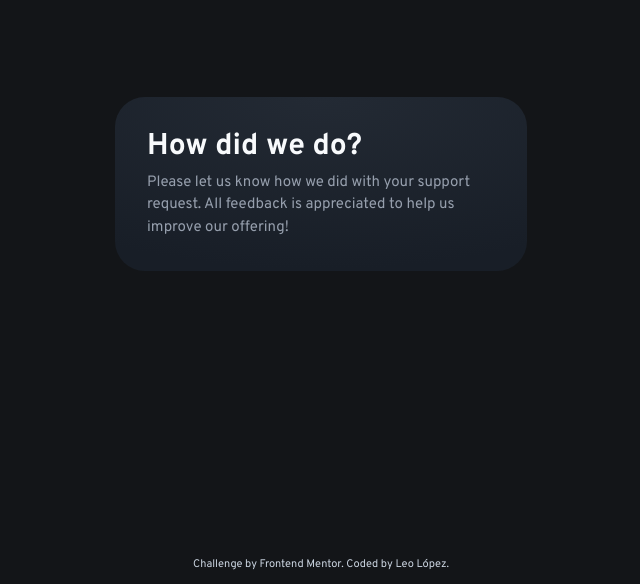
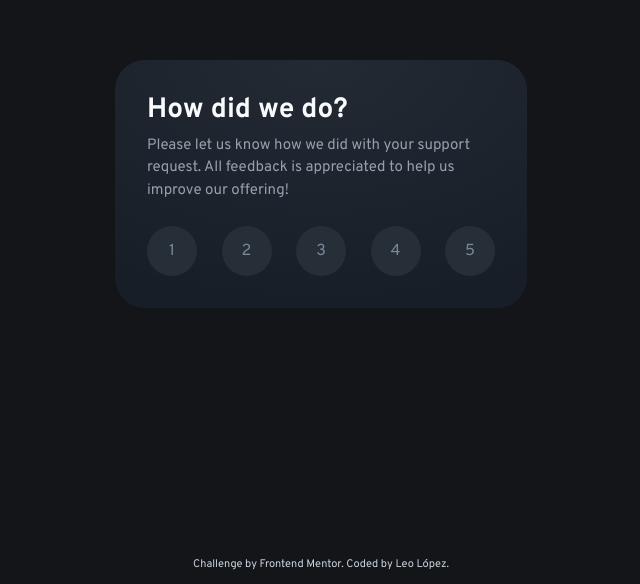
Before and after one commit to Ciensprog/FM-004-Interactive-Rating-Component, a React (Vite) app: page / in a window 1280 px wide. Shown: the part 216-800 px from the top of the page, without its empty margins (319-959 px from the left). Built offline with nearby package versions, Linux system fonts and the light colour scheme.

Commit message:
feat: add rating options

```diff
--- a/package.json
+++ b/package.json
@@ -13,6 +13,8 @@
     "deploy": "gh-pages -d dist"
   },
   "dependencies": {
+    "@headlessui/react": "^1.7.15",
+    "clsx": "^1.2.1",
     "react": "^18.2.0",
     "react-dom": "^18.2.0"
   },
--- a/src/App.tsx
+++ b/src/App.tsx
@@ -1,4 +1,8 @@
+import { RadioGroup } from '@headlessui/react'
+import { useState } from 'react'
+
 import { Attribution } from '@/components/Attribution'
+import { RatingOption } from '@/components/RatingOption'
 
 /*
 |-------------------------------------------------------------------------------
@@ -6,16 +10,35 @@ import { Attribution } from '@/components/Attribution'
 |-------------------------------------------------------------------------------
 */
 
+const ratings = [1, 2, 3, 4, 5]
+
 export function App() {
+  let [currentRating, setCurrentRating] = useState<number | null>(null)
+
   return (
     <>
       <main className="my-10 z-10">
         <div className="bg-[radial-gradient(98.96%_98.96%_at_50%_0%,#232A34_0%,#181E27_100%)] p-8 rounded-[1.875rem] max-w-[25.75rem]">
-          <h1 className="font-bold text-3xl text-slate-50">How did we do?</h1>
+          <h1 className="font-bold leading-9 text-[1.75rem] text-slate-50">
+            How did we do?
+          </h1>
           <p className="mt-[0.4375rem] text-[0.9375rem] text-grey-light">
             Please let us know how we did with your support request. All
             feedback is appreciated to help us improve our offering!
           </p>
+
+          <form className="mt-6">
+            <RadioGroup
+              className="flex justify-between"
+              name="rating"
+              value={currentRating}
+              onChange={setCurrentRating}
+            >
+              {ratings.map((rating) => (
+                <RatingOption value={rating} key={rating} />
+              ))}
+            </RadioGroup>
+          </form>
         </div>
       </main>
 
--- /dev/null
+++ b/src/components/RatingOption.tsx
@@ -0,0 +1,26 @@
+import type { RatingOptionProps } from '@/typings/components'
+
+import { RadioGroup } from '@headlessui/react'
+import clsx from 'clsx'
+
+/*
+|-------------------------------------------------------------------------------
+| Component
+|-------------------------------------------------------------------------------
+*/
+
+export function RatingOption({ value }: RatingOptionProps) {
+  return (
+    <RadioGroup.Option
+      className={clsx(
+        'cursor-pointer flex h-[3.125rem] items-center justify-center overflow-hidden rounded-full transition-colors w-[3.125rem]',
+
+        'bg-blue-dark text-grey-medium hover:bg-orange-normal hover:text-slate-50',
+        'aria-checked:bg-grey-medium aria-checked:text-slate-50'
+      )}
+      value={value}
+    >
+      {value}
+    </RadioGroup.Option>
+  )
+}
--- a/tsconfig.json
+++ b/tsconfig.json
@@ -25,6 +25,6 @@
       "@/typings/*": ["./typings/*"]
     }
   },
-  "include": ["src"],
+  "include": ["src", "typings"],
   "references": [{ "path": "./tsconfig.node.json" }]
 }
--- a/typings/index.ts
+++ b/typings/components.d.ts
@@ -3,3 +3,7 @@
 | Typings
 |-------------------------------------------------------------------------------
 */
+
+export type RatingOptionProps = {
+  value: number
+}
```
Also changed, not shown: 1 other file (tests, documents, lock files or other folders).
